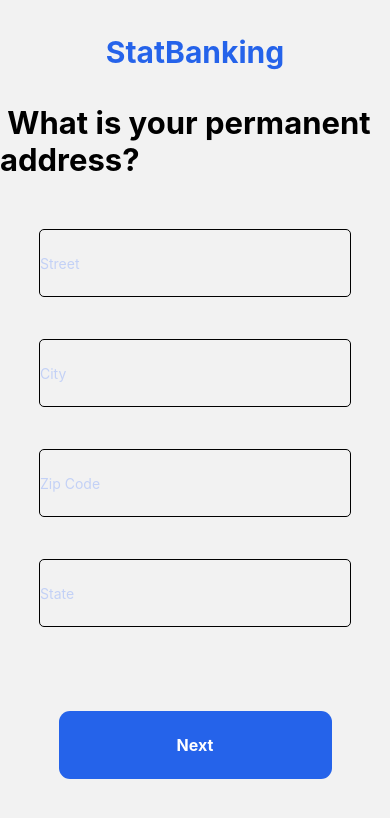
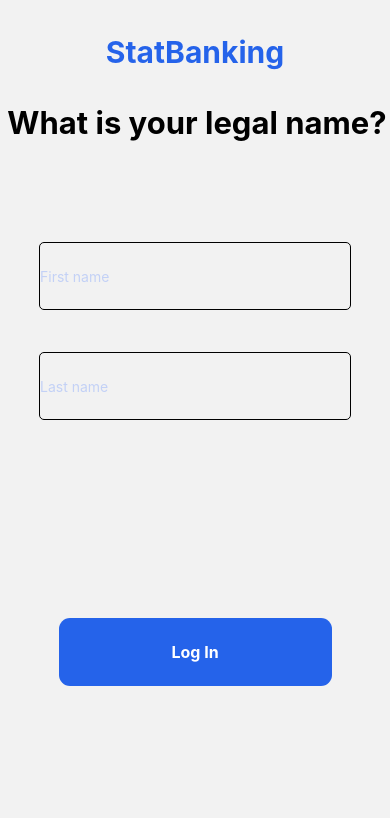
Before and after one commit to NaumanRecat/Bank-Ui, a React Native app: screen /Signup2 in a window 390 px wide. Shown: the top 818 px of the page. Built offline with nearby package versions, Linux system fonts and the light colour scheme.

Commit message:
sign up 2

```diff
--- a/src/navigator/ScreenNavigator.js
+++ b/src/navigator/ScreenNavigator.js
@@ -7,6 +7,7 @@ import { Welcome } from '../screen/Welcome';
 import {Signup4} from '../screen/Signup4';
 import { Signup5 } from '../screen/Signup5';
 import { Signup6 } from '../screen/Signup6';
+import { Signup2 } from '../screen/Signup2';
 
 
 const Stack = createNativeStackNavigator();
@@ -15,6 +16,7 @@ export const ScreenNavigator =()=>  {
   return (
     <NavigationContainer>
       <Stack.Navigator>
+      <Stack.Screen name="Signup2" component={Signup2}  options={{headerShown:false}} />
       <Stack.Screen name="Signup6" component={Signup6}  options={{headerShown:false}} />
       <Stack.Screen name="Signup5" component={Signup5}  options={{headerShown:false}} />
       <Stack.Screen name="Signup4" component={Signup4}  options={{headerShown:false}} />
--- /dev/null
+++ b/src/screen/Signup2.js
@@ -0,0 +1,52 @@
+import React from "react";
+import {View, Text, TouchableOpacity} from 'react-native';
+import {widthPercentageToDP as w, heightPercentageToDP as h} from 'react-native-responsive-screen';
+
+import {HeaderText} from '../component/HeaderText';
+import {ContentText} from '../component/ContentText';
+import { Input } from "../component/Input";
+
+export class Signup2 extends React.Component{
+    render(){
+        return(
+            <View style={{
+                flex:1,
+            }}>
+                <HeaderText
+                titles={'StatBanking'}
+                />
+                <ContentText
+                title={'What is your legal name?'}
+                />
+                <View style={{
+                    marginTop:h('12%'),
+                }}>
+                     <Input placeholder={'First name'} />
+                <Input placeholder={'Last name'} />
+                </View>
+
+                <View style={{
+                    alignItems:'center',
+                    justifyContent:'center',
+                    marginTop:'40%'
+                }}>
+                <TouchableOpacity style={{
+                        height:h('8%'),
+                        width:w('70%'),
+                        backgroundColor:'#2563EA',
+                        borderRadius:11,
+                        alignItems:'center',
+                        justifyContent:'center',
+                    }}>
+                        <Text style={{
+                            color:'#FFFFFF',
+                            fontWeight:'bold',
+                            fontSize: 16,
+                        }}> Log In </Text>
+                    </TouchableOpacity>
+                </View>
+
+            </View>
+        )
+    }
+}
```
